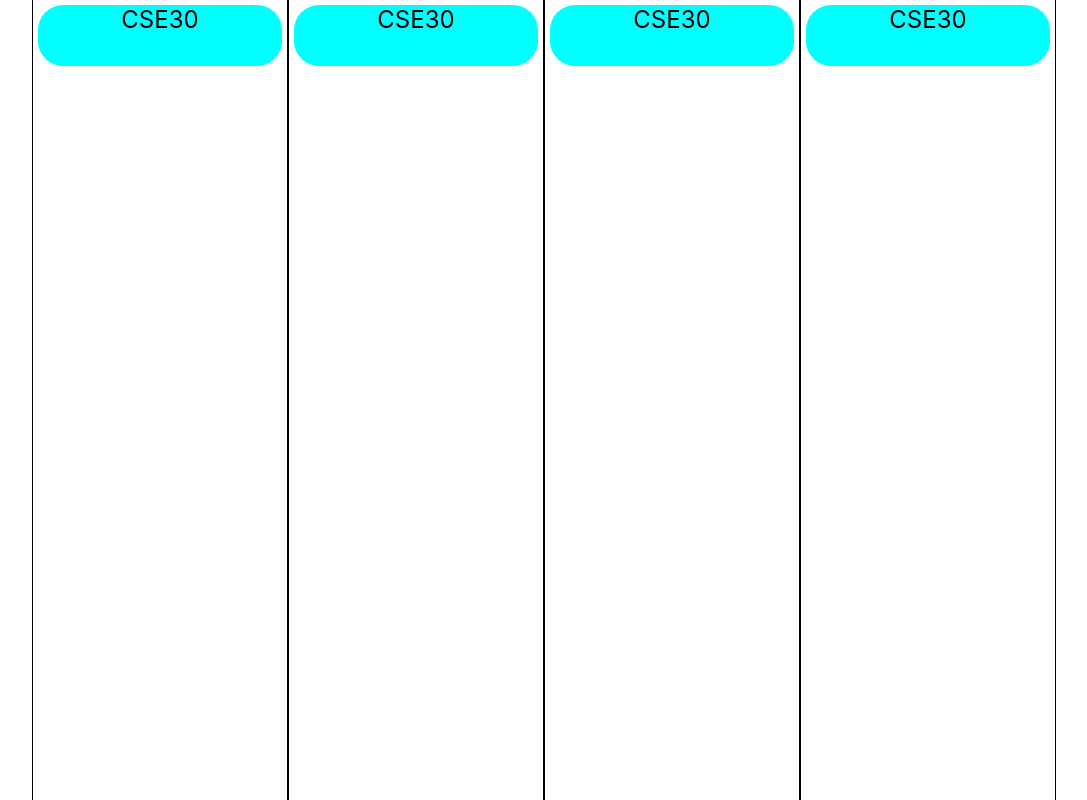
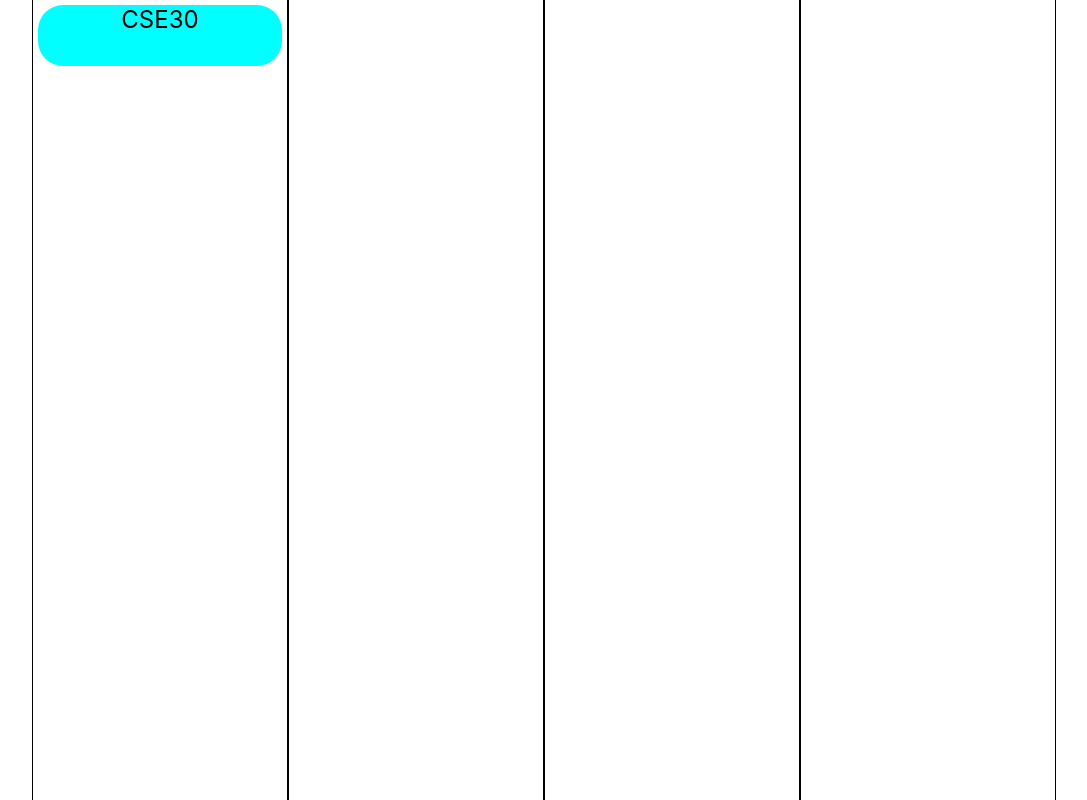
Before and after one commit to inkyant/acm-hacks, a React (Create React App) app: page / in a window 1280 px wide. Shown: the top 800 px of the page, without its empty margins (96-1183 px from the left). Built offline with nearby package versions, Linux system fonts and the light colour scheme.

Commit message:
quarter has children

```diff
--- a/src/components/quarter.js
+++ b/src/components/quarter.js
@@ -1,12 +1,11 @@
 
-import Card from './card';
 import './quarter.css'
 
-export default function Quarter() {
+export default function Quarter({children}) {
 
     return (
         <div className="quarter">
-            <Card title="CSE30" />
+            {children}
         </div>
     );
 }
--- a/src/components/schedule.js
+++ b/src/components/schedule.js
@@ -1,10 +1,13 @@
+import Card from "./card";
 import Quarter from "./quarter";
 import './schedule.css'
 
 export default function Schedule() {
     return (
         <div className="schedule">
-            <Quarter />
+            <Quarter>
+                <Card title="CSE30" />
+            </Quarter>
             <Quarter />
             <Quarter />
             <Quarter />
```
